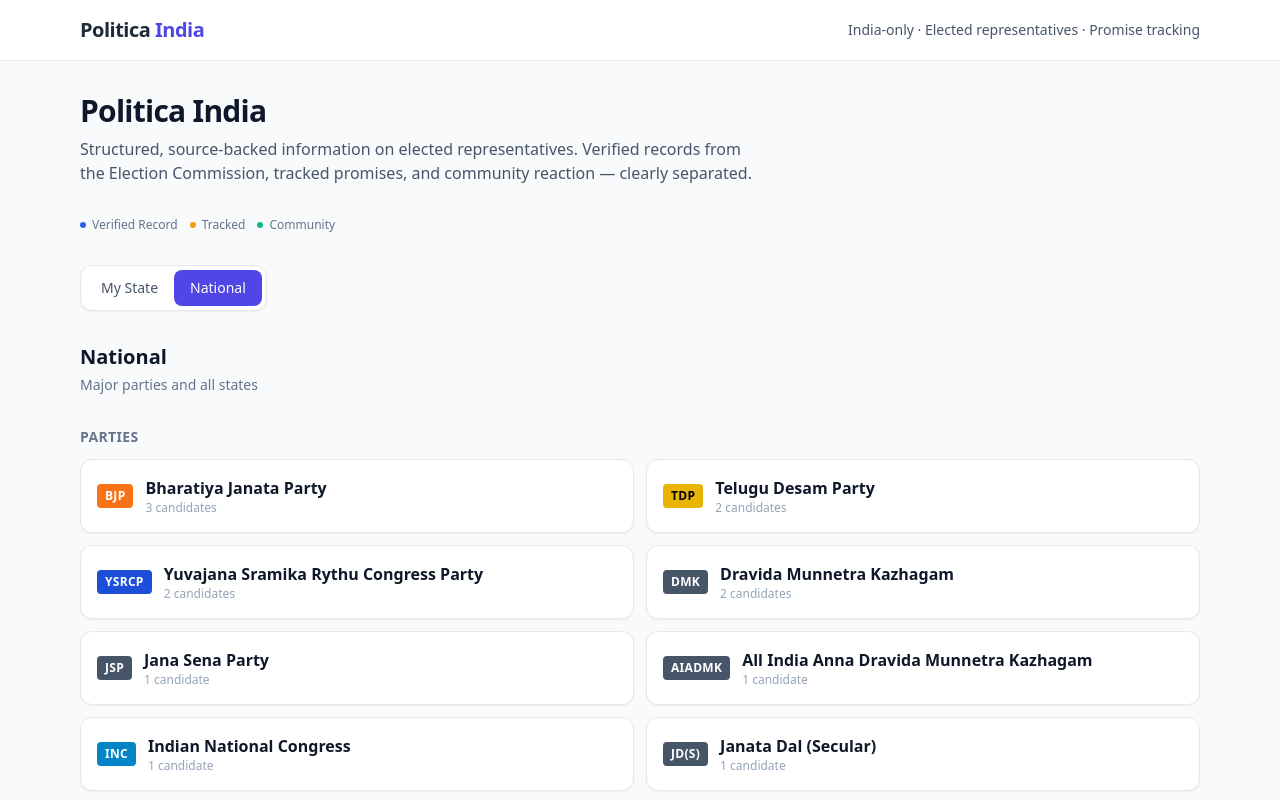
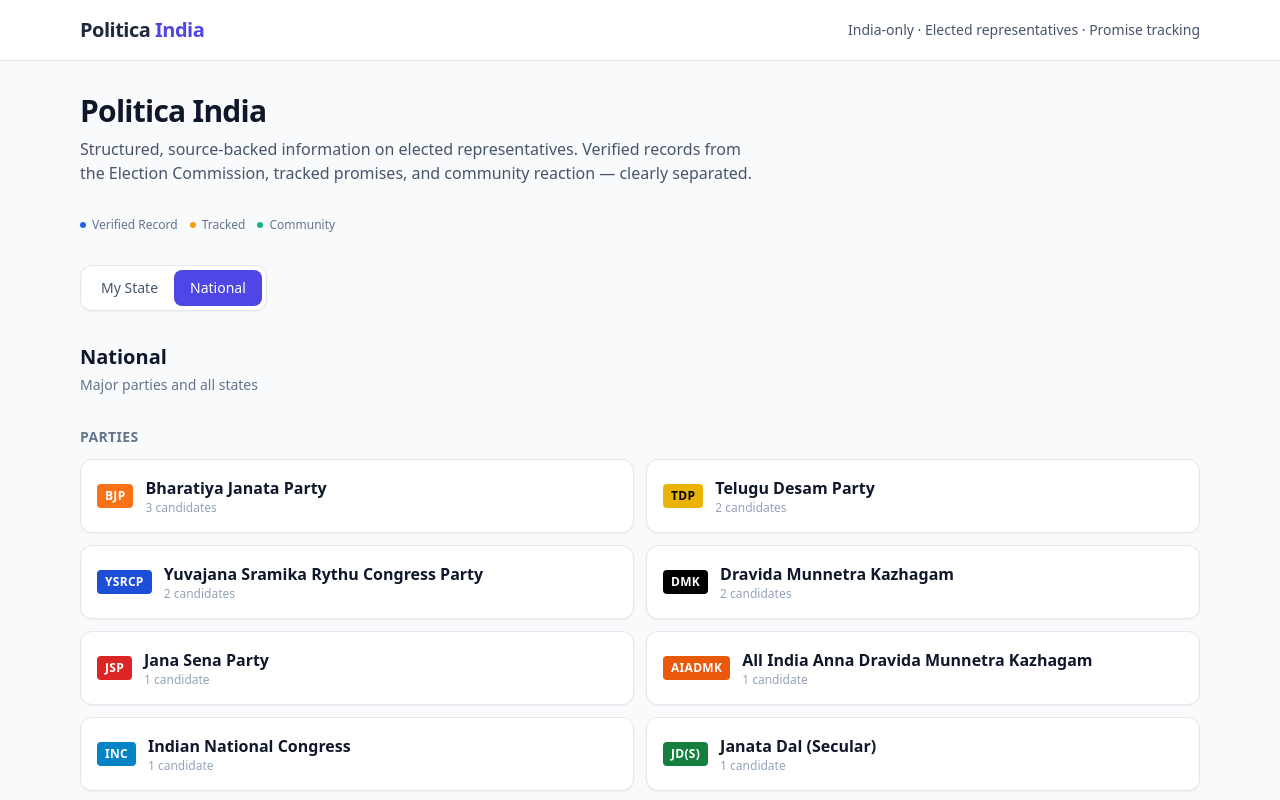
Before and after one commit to Rudhra6467/politica-india, a Next.js app: page / in a window 1280 px wide. Shown: the top 800 px of the page. Built offline with nearby package versions, Linux system fonts and the light colour scheme.

Commit message:
Add party badge colors for JSP, DMK, AIADMK, JD(S)

```diff
--- a/src/components/PartyBadge.tsx
+++ b/src/components/PartyBadge.tsx
@@ -7,9 +7,14 @@
 const PARTY_COLORS: Record<string, string> = {
   BJP: "bg-orange-500 text-white",
   INC: "bg-sky-600 text-white",
-  AITC: "bg-emerald-600 text-white",
   TDP: "bg-yellow-500 text-black",
   YSRCP: "bg-blue-700 text-white",
+  JSP: "bg-red-600 text-white",
+  DMK: "bg-black text-white",
+  AIADMK: "bg-orange-600 text-white",
+  "JD(S)": "bg-green-700 text-white",
+  BRS: "bg-pink-600 text-white",
+  AITC: "bg-emerald-600 text-white",
   SP: "bg-red-600 text-white",
   AAP: "bg-blue-500 text-white",
 };
```
